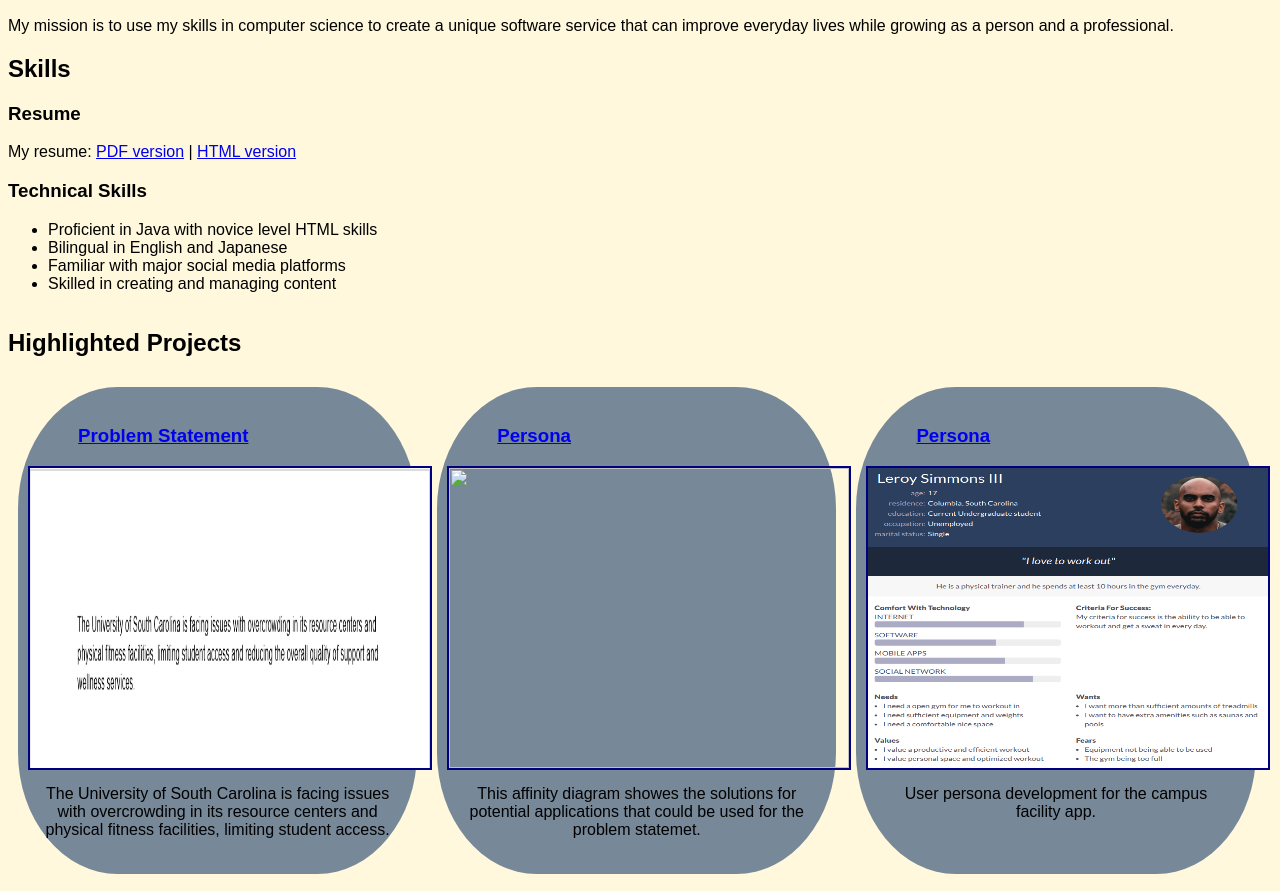
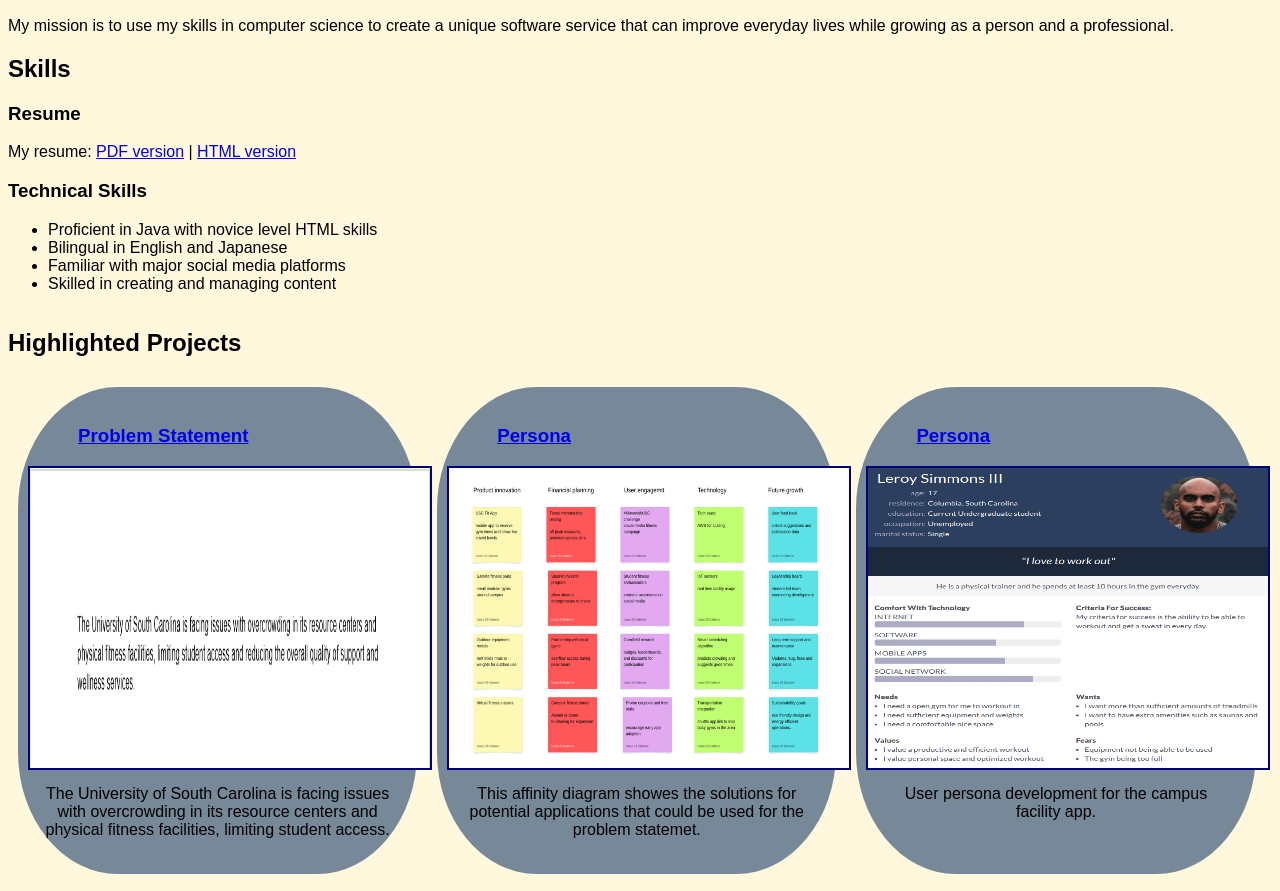
Before and after one commit to imwangu/imwangu.github.io, a plain HTML site: page index.html in a window 1280 px wide. Shown: the part 111-1002 px from the top of the page. Drawn offline with Linux system fonts and the light colour scheme.

Commit message:
diagram bug

```diff
--- a/index.html
+++ b/index.html
@@ -65,7 +65,7 @@
                     <h3>Persona</h3>
                 </a>
                 <a href="files/diagrampdf.pdf">
-          <img src="images/diagrampng.png">
+          <img src="images/Affinitydiagram.png">
                 </a>
                 <p>This affinity diagram showes the solutions for potential applications that could be used for the problem statemet.</p>
             </div>
```
